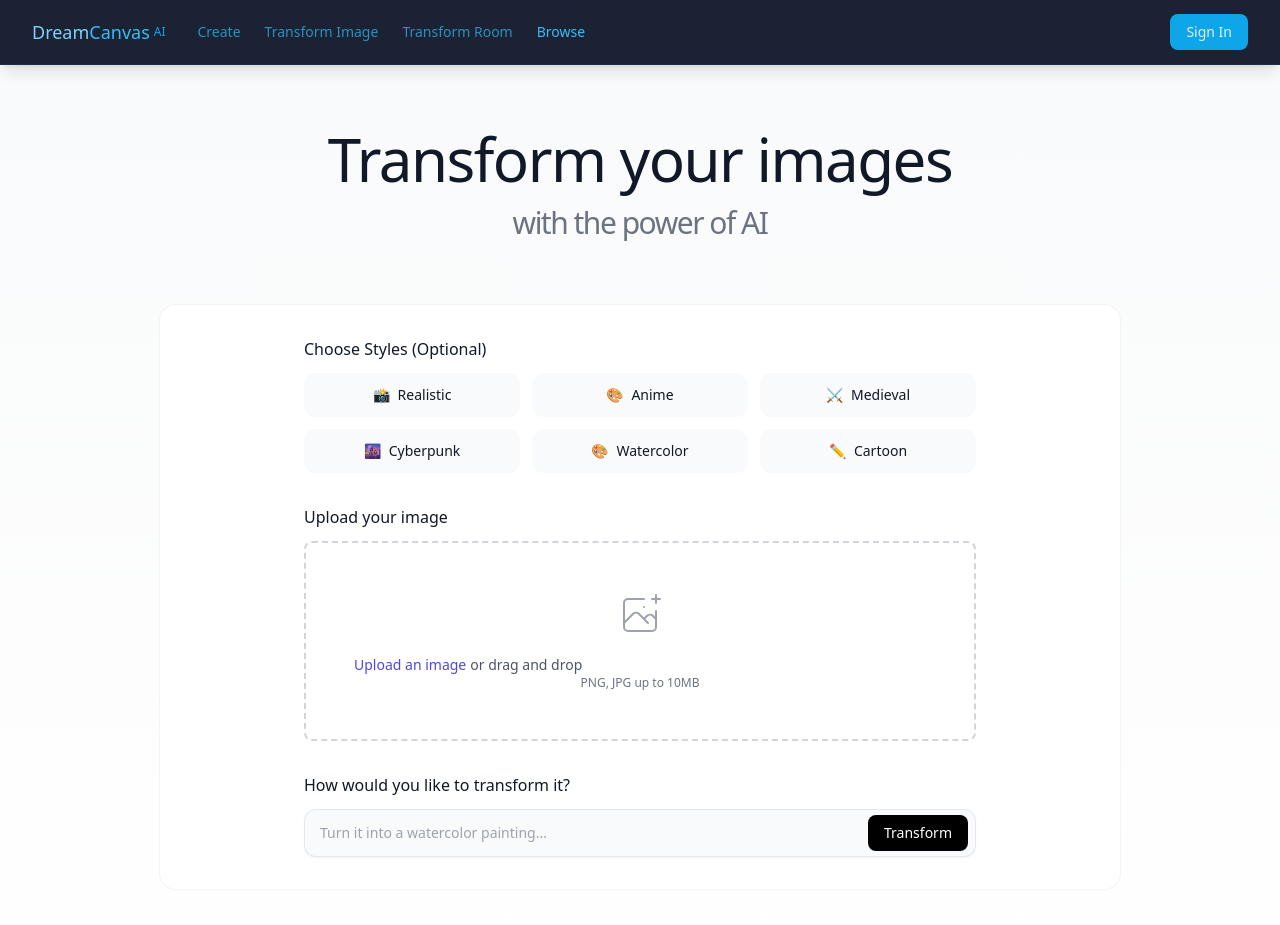
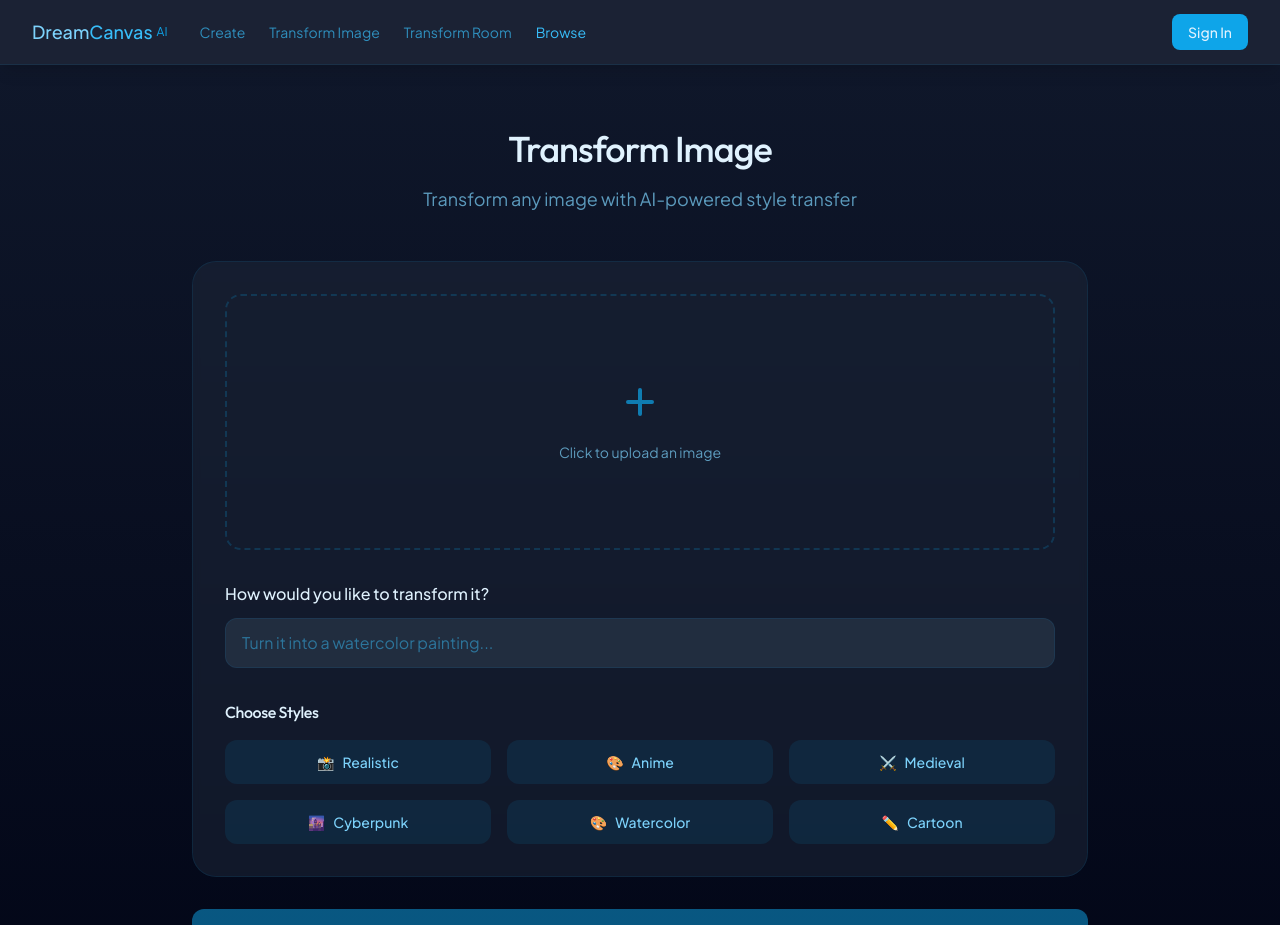
Before and after one commit to oalmaguer/improved-engine, a Next.js app: page /image-to-image in a window 1280 px wide. Shown: the top 925 px of the page. Built offline with nearby package versions, Linux system fonts and the light colour scheme.

Commit message:
more updates

```diff
--- a/src/app/furniture-transform/page.tsx
+++ b/src/app/furniture-transform/page.tsx
@@ -5,6 +5,7 @@ import { useRouter } from "next/navigation";
 import { supabase } from "@/lib/supabase";
 import { useUser } from "@/contexts/UserContext";
 import toast, { Toaster } from "react-hot-toast";
+import ImageLightbox from "@/app/components/image-lightbox/image-lightbox";
 
 const furnitureStyles = {
     futuristic: {
@@ -210,7 +211,7 @@ export default function FurnitureTransform() {
                                 <div>
                                     <h4 className="text-sm text-primary-300/70 mb-2">Original Room</h4>
                                     <div className="relative aspect-square rounded-2xl overflow-hidden">
-                                        <img
+                                        <ImageLightbox
                                             src={imagePreview}
                                             alt="Original room"
                                             className="w-full h-full object-cover"
@@ -222,7 +223,7 @@ export default function FurnitureTransform() {
                                 <div>
                                     <h4 className="text-sm text-primary-300/70 mb-2">Transformed Room ({furnitureStyles[selectedStyle!].name})</h4>
                                     <div className="relative aspect-square rounded-2xl overflow-hidden">
-                                        <img
+                                        <ImageLightbox
                                             src={generatedImage}
                                             alt="Transformed room"
                                             className="w-full h-full object-cover"
--- a/src/app/globals.css
+++ b/src/app/globals.css
@@ -1,3 +1,38 @@
 @tailwind base;
 @tailwind components;
 @tailwind utilities;
+
+@layer base {
+
+    h1,
+    h2,
+    h3,
+    h4,
+    h5,
+    h6 {
+        @apply font-heading;
+    }
+
+    h1 {
+        @apply text-4xl font-medium tracking-tight sm:text-5xl lg:text-6xl;
+    }
+
+    h2 {
+        @apply text-3xl font-medium tracking-tight sm:text-4xl;
+    }
+
+    h3 {
+        @apply text-2xl font-medium tracking-tight sm:text-3xl;
+    }
+
+    body {
+        @apply font-sans text-base antialiased;
+    }
+}
+
+/* Add custom typography utilities */
+@layer utilities {
+    .text-gradient {
+        @apply bg-clip-text text-transparent bg-gradient-to-r from-primary-400 to-primary-600;
+    }
+}
--- a/src/app/image-to-image/page.tsx
+++ b/src/app/image-to-image/page.tsx
@@ -5,6 +5,7 @@ import { useRouter } from "next/navigation";
 import { supabase } from "@/lib/supabase";
 import { useUser } from "@/contexts/UserContext";
 import toast, { Toaster } from "react-hot-toast";
+import ImageLightbox from "../components/image-lightbox/image-lightbox";
 
 const styles = {
   realistic: {
@@ -52,15 +53,15 @@ export default function ImageToImage() {
   const router = useRouter();
   const fileInputRef = useRef<HTMLInputElement>(null);
   const [selectedImage, setSelectedImage] = useState<File | null>(null);
-  const [imagePreview, setImagePreview] = useState<string | null>(null);
+  const [imagePreview, setImagePreview] = useState<string>("");
   const [prompt, setPrompt] = useState("");
   const [isLoading, setIsLoading] = useState(false);
-  const [generatedImage, setGeneratedImage] = useState("");
+  const [generatedImage, setGeneratedImage] = useState<string>("");
   const [selectedStyles, setSelectedStyles] = useState<Set<StyleKey>>(
     new Set()
   );
 
-  const handleImageSelect = (e: React.ChangeEvent<HTMLInputElement>) => {
+  const handleImageChange = (e: React.ChangeEvent<HTMLInputElement>) => {
     const file = e.target.files?.[0];
     if (file) {
       setSelectedImage(file);
@@ -70,6 +71,16 @@ export default function ImageToImage() {
       };
       reader.readAsDataURL(file);
     }
+  };
+
+  const toggleStyle = (style: StyleKey) => {
+    const newStyles = new Set(selectedStyles);
+    if (newStyles.has(style)) {
+      newStyles.delete(style);
+    } else {
+      newStyles.add(style);
+    }
+    setSelectedStyles(newStyles);
   };
 
   const generateImage = async () => {
@@ -100,7 +111,6 @@ export default function ImageToImage() {
         finalPrompt += `, ${stylePrompts}`;
       }
 
-      // Create form data
       const formData = new FormData();
       formData.append("image", selectedImage);
       formData.append("prompt", finalPrompt);
@@ -112,26 +122,23 @@ export default function ImageToImage() {
 
       if (!response.ok) {
         const errorData = await response.json();
-        console.error("API Error Response:", errorData);
         throw new Error(errorData.error || "Failed to generate image");
       }
 
       const data = await response.json();
-      console.log("API Success Response:", data);
 
       if (!data.imageUrl) {
         throw new Error("No image URL in response");
       }
 
-      setGeneratedImage(
-        Array.isArray(data.imageUrl) ? data.imageUrl[0] : data.imageUrl
-      );
+      const imageUrl = Array.isArray(data.imageUrl) ? data.imageUrl[0] : data.imageUrl;
+      setGeneratedImage(imageUrl);
 
       // Save to Supabase
-      const { error } = await supabase.from("images").insert([
+      const { error: supabaseError } = await supabase.from("images").insert([
         {
           prompt: finalPrompt,
-          image_url: data.imageUrl[0],
+          image_url: imageUrl,
           user_id: user.id,
           categories: Array.from(selectedStyles).map(
             (style) => styles[style].name
@@ -139,62 +146,90 @@ export default function ImageToImage() {
         },
       ]);
 
-      if (error) throw error;
-      toast.success("Image generated and saved successfully!");
+      if (supabaseError) throw supabaseError;
+      toast.success("Image generated successfully!");
     } catch (error) {
-      console.error("Generation Error:", error);
-      toast.error(
-        error instanceof Error ? error.message : "Failed to generate image"
-      );
+      console.error("Error generating image:", error);
+      toast.error(error instanceof Error ? error.message : "Failed to generate image");
     } finally {
       setIsLoading(false);
     }
   };
 
   return (
-    <div className="min-h-screen bg-white">
+    <div className="min-h-screen bg-gradient-to-b from-dark-900 to-dark-950 py-16 px-4 sm:px-6 lg:px-8">
       <Toaster position="top-center" />
-
-      {/* Hero Section */}
-      <div className="relative overflow-hidden bg-gradient-to-b from-gray-50 to-white pt-16 pb-32">
-        <div className="relative mx-auto max-w-5xl px-4 sm:px-6 lg:px-8">
-          <div className="text-center">
-            <h1 className="text-4xl font-medium tracking-tight text-gray-900 sm:text-5xl lg:text-6xl">
-              Transform your images
-              <span className="block text-2xl sm:text-3xl text-gray-500 mt-4 font-normal">
-                with the power of AI
-              </span>
-            </h1>
+      <div className="max-w-4xl mx-auto">
+        <div className="text-center mb-12">
+          <h1 className="text-4xl font-medium text-primary-100 mb-4">Transform Image</h1>
+          <p className="text-lg text-primary-300/70">
+            Transform any image with AI-powered style transfer
+          </p>
         </div>
 
-          {/* Main Creation Area */}
-          <div className="mt-16">
-            <div className="bg-white rounded-2xl shadow-sm ring-1 ring-gray-100 p-8">
-              <div className="max-w-2xl mx-auto space-y-8">
-                {/* Style Selector */}
+        <div className="space-y-8">
+          {/* Image Upload Section */}
+          <div className="bg-dark-800/50 backdrop-blur-sm rounded-3xl border border-primary-500/10 p-8">
+            <div className="mb-8">
+              <div className="flex items-center justify-center w-full">
+                <label className="flex flex-col items-center justify-center w-full h-64 border-2 border-primary-500/20 border-dashed rounded-2xl cursor-pointer hover:border-primary-500/40 transition-colors duration-200">
+                  <div className="flex flex-col items-center justify-center pt-5 pb-6">
+                    {imagePreview ? (
+                      <img
+                        src={imagePreview}
+                        alt="Preview"
+                        className="max-h-56 rounded-lg"
+                      />
+                    ) : (
+                      <>
+                        <svg className="w-12 h-12 text-primary-500/70 mb-4" fill="none" stroke="currentColor" viewBox="0 0 24 24">
+                          <path strokeLinecap="round" strokeLinejoin="round" strokeWidth={2} d="M12 6v6m0 0v6m0-6h6m-6 0H6" />
+                        </svg>
+                        <p className="text-sm text-primary-300/70">
+                          Click to upload an image
+                        </p>
+                      </>
+                    )}
+                  </div>
+                  <input
+                    type="file"
+                    className="hidden"
+                    accept="image/*"
+                    onChange={handleImageChange}
+                    ref={fileInputRef}
+                  />
+                </label>
+              </div>
+            </div>
+
+            {/* Prompt Input */}
+            <div className="mb-8">
+              <label className="block text-base font-medium text-primary-100 mb-3">
+                How would you like to transform it?
+              </label>
+              <div className="relative">
+                <input
+                  type="text"
+                  value={prompt}
+                  onChange={(e) => setPrompt(e.target.value)}
+                  className="block w-full px-4 py-3 pr-24 rounded-xl bg-dark-700/50 border border-primary-500/10 text-primary-100 placeholder:text-primary-400/50 focus:outline-none focus:ring-2 focus:ring-primary-500/20"
+                  placeholder="Turn it into a watercolor painting..."
+                />
+              </div>
+            </div>
+
+            {/* Style Selection */}
             <div>
-                  <label className="block text-base font-medium text-gray-900 mb-3">
-                    Choose Styles (Optional)
-                  </label>
-                  <div className="grid grid-cols-2 sm:grid-cols-3 gap-3">
+              <h3 className="text-base font-medium text-primary-100 mb-4">Choose Styles</h3>
+              <div className="grid grid-cols-2 sm:grid-cols-3 gap-4">
                 {(Object.keys(styles) as StyleKey[]).map((key) => (
                   <button
                     key={key}
-                        onClick={() => {
-                          const newStyles = new Set(selectedStyles);
-                          if (newStyles.has(key)) {
-                            newStyles.delete(key);
-                          } else {
-                            newStyles.add(key);
-                          }
-                          setSelectedStyles(newStyles);
-                          // add the style to the prompt
-                          setPrompt(prompt + styles[key].prompt);
-                        }}
-                        className={`flex items-center justify-center px-4 py-3 rounded-xl text-sm font-medium transition-all duration-200 ${
-                          selectedStyles.has(key)
-                            ? "bg-black text-white ring-2 ring-black ring-offset-2"
-                            : "bg-gray-50 text-gray-900 hover:bg-gray-100"
+                    onClick={() => toggleStyle(key)}
+                    className={`flex items-center justify-center px-4 py-3 rounded-xl text-sm font-medium transition-all duration-200
+                      ${selectedStyles.has(key)
+                        ? "bg-primary-500 text-white shadow-glow"
+                        : "bg-primary-500/10 text-primary-300 hover:bg-primary-500/20"
                       }`}
                   >
                     <span className="mr-2">{styles[key].icon}</span>
@@ -203,118 +238,77 @@ export default function ImageToImage() {
                 ))}
               </div>
             </div>
+          </div>
 
-                {/* Image Upload */}
+          {/* Generated Image Display */}
+          {generatedImage && (
+            <div className="bg-dark-800/50 backdrop-blur-sm rounded-3xl border border-primary-500/10 p-8">
+              <h3 className="text-lg font-medium text-primary-100 mb-4">Result</h3>
+              <div className="grid grid-cols-1 md:grid-cols-2 gap-6">
+                {/* Original Image */}
                 <div>
-                  <label className="block text-base font-medium text-gray-900 mb-3">
-                    Upload your image
-                  </label>
-                  <div className="mt-2">
-                    <input
-                      type="file"
-                      ref={fileInputRef}
-                      onChange={handleImageSelect}
-                      accept="image/*"
-                      className="hidden"
+                  <h4 className="text-sm text-primary-300/70 mb-2">Original Image</h4>
+                  <div className="relative aspect-square rounded-2xl overflow-hidden">
+                    <ImageLightbox
+                      src={imagePreview}
+                      alt="Original image"
+                      className="w-full h-full object-cover"
                     />
-                    <div
-                      onClick={() => fileInputRef.current?.click()}
-                      className="cursor-pointer relative block w-full rounded-lg border-2 border-dashed border-gray-300 p-12 text-center hover:border-gray-400 focus:outline-none"
-                    >
-                      {imagePreview ? (
-                        <img
-                          src={imagePreview}
-                          alt="Preview"
-                          className="mx-auto max-h-48 object-contain"
+                  </div>
+                </div>
+
+                {/* Transformed Image */}
+                <div>
+                  <h4 className="text-sm text-primary-300/70 mb-2">Transformed Image</h4>
+                  <div className="relative aspect-square rounded-2xl overflow-hidden">
+                    <ImageLightbox
+                      src={generatedImage}
+                      alt="Transformed image"
+                      className="w-full h-full object-cover"
                     />
-                      ) : (
-                        <div>
-                          <svg
-                            className="mx-auto h-12 w-12 text-gray-400"
-                            stroke="currentColor"
-                            fill="none"
-                            viewBox="0 0 48 48"
-                            aria-hidden="true"
-                          >
-                            <path
-                              strokeLinecap="round"
-                              strokeLinejoin="round"
-                              strokeWidth={2}
-                              d="M28 8H12a4 4 0 00-4 4v20m32-12v8m0 0v8a4 4 0 01-4 4H12a4 4 0 01-4-4v-4m32-4l-3.172-3.172a4 4 0 00-5.656 0L28 28M8 32l9.172-9.172a4 4 0 015.656 0L28 28m0 0l4 4m4-24h8m-4-4v8m-12 4h.02"
-                            />
-                          </svg>
-                          <div className="mt-4 flex text-sm text-gray-600">
-                            <span className="relative rounded-md font-medium text-indigo-600 hover:text-indigo-500">
-                              Upload an image
-                            </span>
-                            <p className="pl-1">or drag and drop</p>
-                          </div>
-                          <p className="text-xs text-gray-500">
-                            PNG, JPG up to 10MB
-                          </p>
-                        </div>
-                      )}
                   </div>
                 </div>
               </div>
 
-                {/* Prompt Input */}
-                <div>
-                  <label
-                    htmlFor="prompt"
-                    className="block text-base font-medium text-gray-900 mb-3"
+              {/* Download buttons */}
+              <div className="mt-6 flex justify-end space-x-4">
+                <a
+                  href={imagePreview}
+                  download="original-image.jpg"
+                  className="px-4 py-2 bg-primary-500/10 text-primary-400 rounded-full hover:bg-primary-500/20 transition-colors duration-200 text-sm font-medium border border-primary-500/20"
                 >
-                    How would you like to transform it?
-                  </label>
-                  <div className="relative">
-                    <input
-                      type="text"
-                      id="prompt"
-                      value={prompt}
-                      onChange={(e) => setPrompt(e.target.value)}
-                      className="block w-full px-4 py-3 pr-24 rounded-xl bg-gray-50 border-0 text-gray-900 shadow-sm ring-1 ring-inset ring-gray-200 placeholder:text-gray-400 focus:ring-2 focus:ring-inset focus:ring-black sm:text-sm sm:leading-6"
-                      placeholder="Turn it into a watercolor painting..."
-                    />
-                    <button
-                      onClick={generateImage}
-                      disabled={isLoading}
-                      className="absolute right-2 top-1/2 -translate-y-1/2 px-4 py-2 rounded-lg bg-black text-white text-sm font-medium hover:bg-gray-800 transition-colors duration-200 disabled:bg-gray-300"
+                  Download Original
+                </a>
+                <a
+                  href={generatedImage}
+                  download="transformed-image.jpg"
+                  className="px-4 py-2 bg-primary-500/10 text-primary-400 rounded-full hover:bg-primary-500/20 transition-colors duration-200 text-sm font-medium border border-primary-500/20"
                 >
-                      {isLoading ? (
-                        <div className="flex items-center space-x-2">
-                          <div className="w-4 h-4 border-2 border-white border-t-transparent rounded-full animate-spin"></div>
-                          <span>Creating...</span>
-                        </div>
-                      ) : (
-                        "Transform"
-                      )}
-                    </button>
-                  </div>
-                </div>
-
-                {/* Generated Image Display */}
-                {generatedImage && (
-                  <div className="relative mt-8 group">
-                    <img
-                      src={generatedImage}
-                      alt="Generated image"
-                      className="w-full rounded-2xl shadow-lg"
-                    />
-                    <div className="absolute inset-0 bg-black bg-opacity-0 group-hover:bg-opacity-10 transition-all duration-200 rounded-2xl flex items-center justify-center">
-                      <div className="opacity-0 group-hover:opacity-100 transition-opacity duration-200">
-                        <button
-                          onClick={() => router.push("/gallery")}
-                          className="bg-white/90 backdrop-blur-sm text-gray-900 px-4 py-2 rounded-lg text-sm font-medium hover:bg-white transition-colors duration-200"
-                        >
-                          View in Gallery
-                        </button>
-                      </div>
+                  Download Transformed
+                </a>
               </div>
             </div>
           )}
+
+          {/* Transform Button */}
+          <button
+            onClick={generateImage}
+            disabled={isLoading || !selectedImage || !prompt.trim()}
+            className={`w-full py-3 px-4 rounded-xl text-white font-medium transition-all duration-200
+              ${isLoading || !selectedImage || !prompt.trim()
+                ? "bg-primary-500/50 cursor-not-allowed"
+                : "bg-primary-500 hover:bg-primary-600 shadow-glow hover:shadow-glow-lg"
+              }`}
+          >
+            {isLoading ? (
+              <div className="flex items-center justify-center">
+                <div className="w-5 h-5 border-2 border-white/20 border-t-white rounded-full animate-spin mr-2"></div>
+                Transforming...
               </div>
-            </div>
-          </div>
+            ) : (
+              "Transform Image"
+            )}
+          </button>
         </div>
       </div>
     </div>
--- a/src/app/page.tsx
+++ b/src/app/page.tsx
@@ -180,7 +180,7 @@ export default function Home() {
 
           {/* Main Creation Area */}
           <div className="mt-16">
-            <div className="border border-primary-500/10 p-8 bg-dark-800/50 backdrop-blur-sm rounded-3xl rounded-2xl shadow-sm ring-1 ring-gray-100 p-8">
+            <div className="border border-primary-500/10 p-8 bg-dark-800/50 backdrop-blur-sm rounded-3xl rounded-2xl shadow-sm  p-8">
               <div className="max-w-2xl mx-auto space-y-8">
                 {/* Style Selector */}
                 <div>
--- a/tailwind.config.js
+++ b/tailwind.config.js
@@ -7,14 +7,18 @@ module.exports = {
   ],
   theme: {
     extend: {
+      fontFamily: {
+        sans: ['var(--font-plus-jakarta-sans)', 'system-ui', 'sans-serif'],
+        heading: ['var(--font-outfit)', 'system-ui', 'sans-serif'],
+      },
       keyframes: {
         fadeIn: {
-          '0%': { opacity: '0', transform: 'scale(0.95)' },
-          '100%': { opacity: '1', transform: 'scale(1)' }
+          '0%': { opacity: '0' },
+          '100%': { opacity: '1' }
         }
       },
       animation: {
-        fadeIn: 'fadeIn 0.3s ease-out'
+        fadeIn: 'fadeIn 0.2s ease-out'
       },
       colors: {
         // Primary colors
```
Also changed, not shown: src/app/api/image-to-image/route.ts (+6 -5 lines), src/app/components/image-lightbox/image-lightbox.tsx (+18 -63 lines), src/app/gallery/page.tsx (+68 -43 lines), src/app/layout.tsx (+12 -1 lines), src/app/my-creations/page.tsx (+47 -76 lines). Lines whose indentation alone changed are shown as unchanged.
